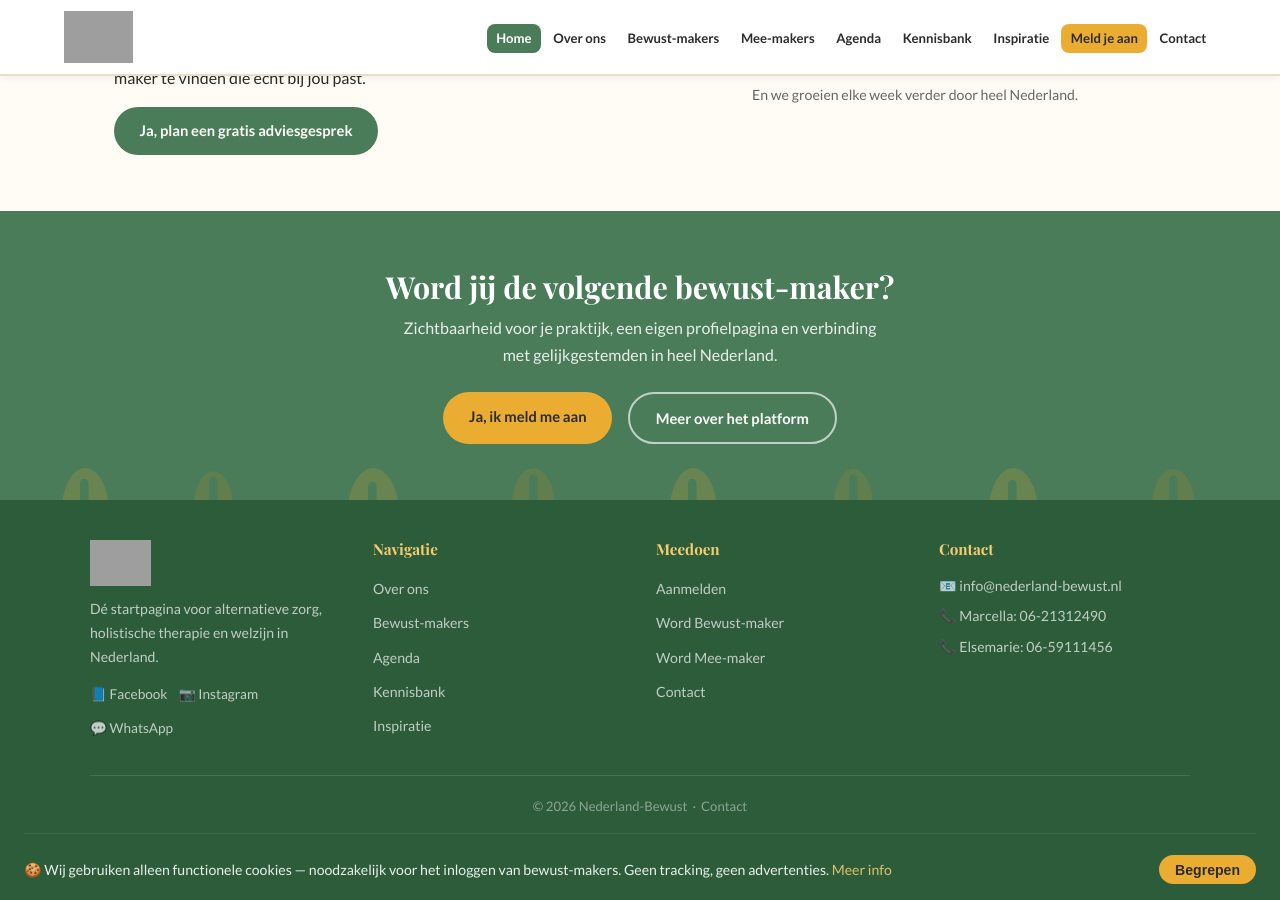
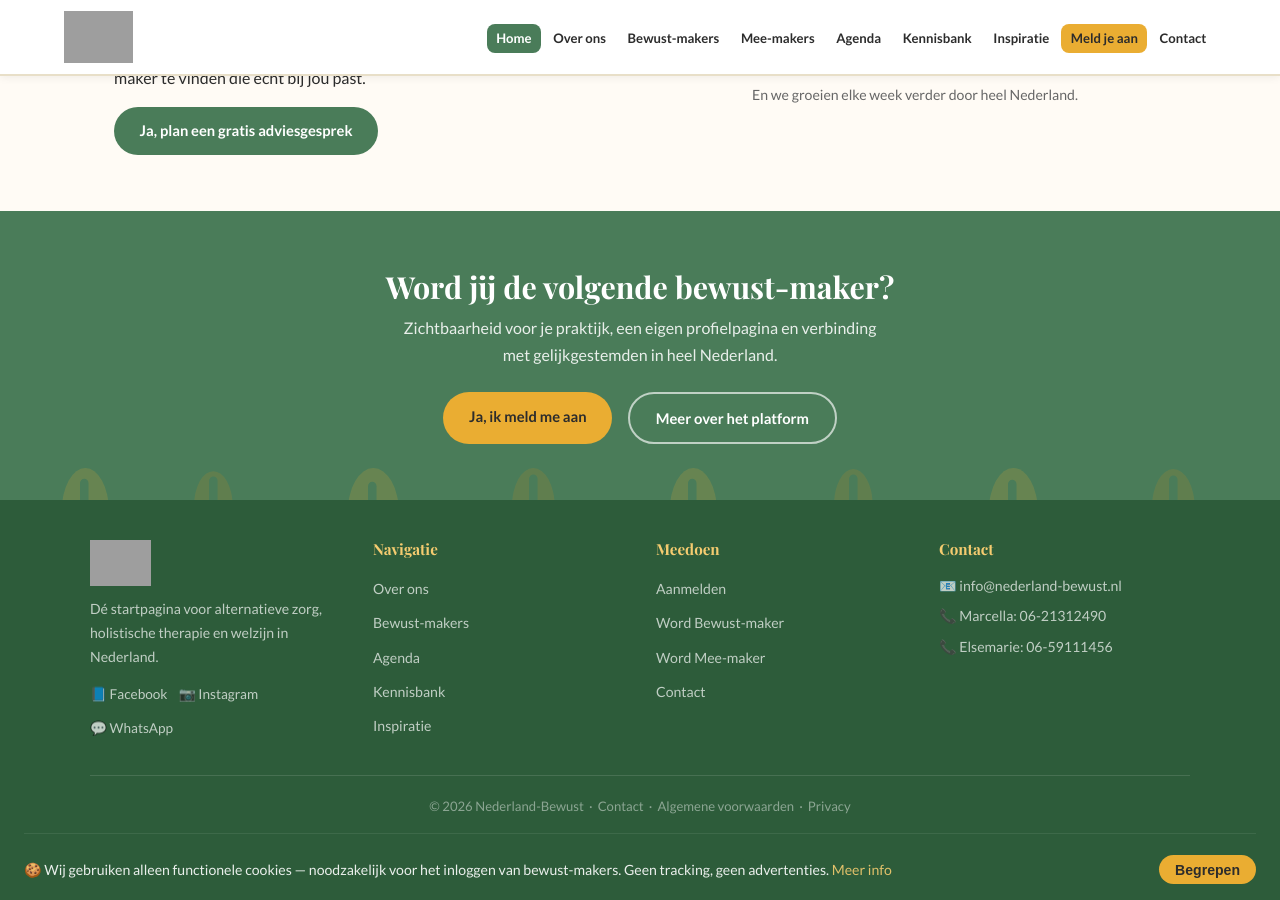
Before and after one commit to hands4flownl/nederland-bewust, a Jekyll site: the page built from index.html, in a window 1280 px wide and 900 px high, scrolled down 3205 px. Built offline with Jekyll 4.4.1, drawn with Linux system fonts in a browser that asks for light colours; grey boxes are pictures that could not be loaded.

Commit message:
Footer: links naar AV en privacy toegevoegd

```diff
--- a/_includes/footer.html
+++ b/_includes/footer.html
@@ -37,7 +37,11 @@
     </div>
   </div>
   <div class="footer-bodem">
-    <p>© {{ 'now' | date: "%Y" }} Nederland-Bewust &nbsp;·&nbsp; <a href="{{ '/contact/' | relative_url }}" style="color:rgba(255,255,255,0.45)">Contact</a></p>
+    <p>© {{ 'now' | date: "%Y" }} Nederland-Bewust &nbsp;·&nbsp; <a href="{{ '/contact/' | relative_url }}" style="color:rgba(255,255,255,0.45)">Contact</a>
+      &nbsp;·&nbsp;
+      <a href="{{ '/algemene-voorwaarden/' | relative_url }}" style="color:rgba(255,255,255,0.45)">Algemene voorwaarden</a>
+      &nbsp;·&nbsp;
+      <a href="{{ '/privacyverklaring/' | relative_url }}" style="color:rgba(255,255,255,0.45)">Privacy</a></p>
   </div>
   <div style="text-align:center;padding:0.6rem 1rem;border-top:1px solid rgba(255,255,255,0.08);">
     <a href="https://nederland-bewust-beheer.netlify.app/admin/"
```
